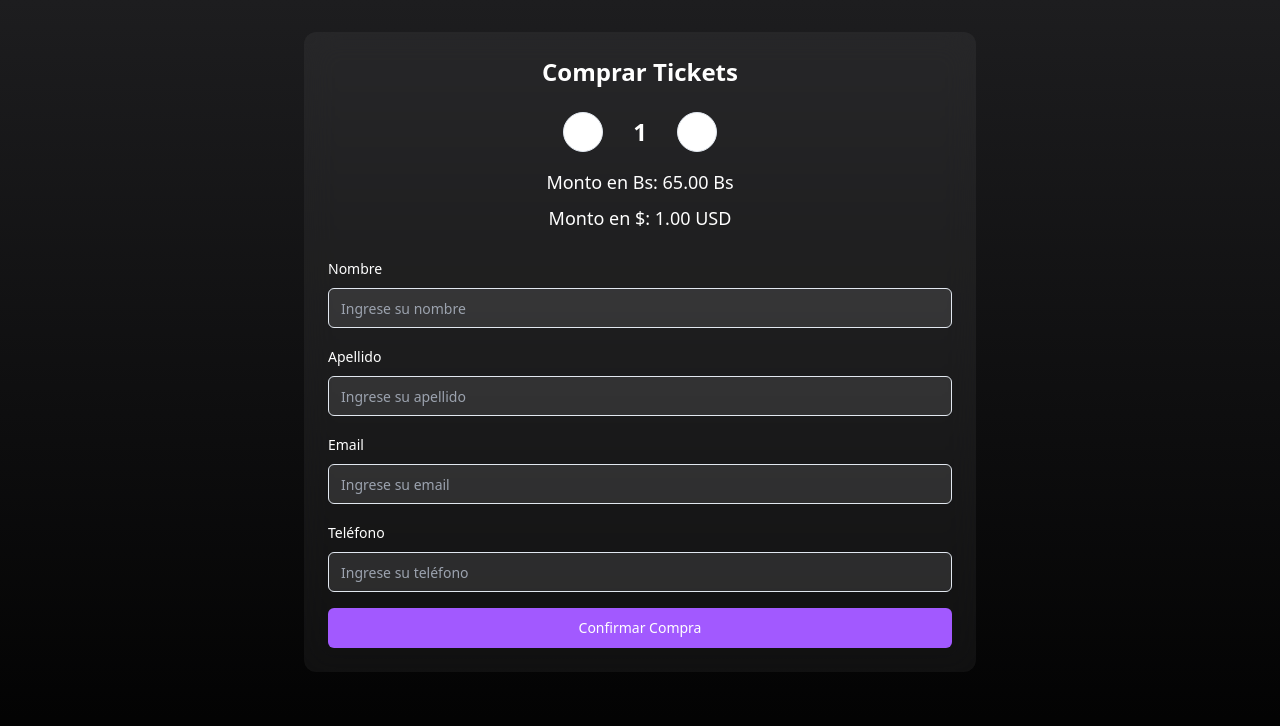
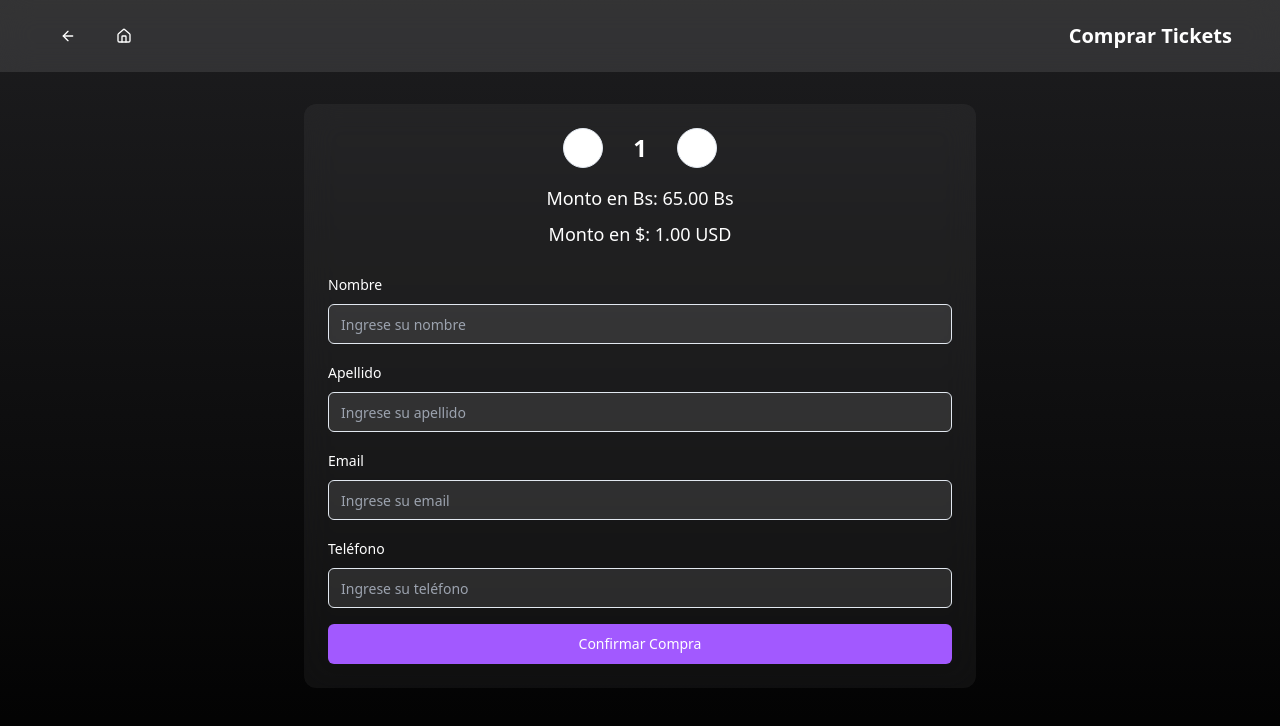
Before and after one commit to Kanthares/gana-tu-rifa-33, a React (Vite) app: page /buy-tickets in a window 1280 px wide. Shown: the top 726 px of the page. Built offline with nearby package versions, Linux system fonts and the light colour scheme.

Commit message:
Add navigation menu for events
Implement a navigation menu that allows users to go back and return to events or the main menu.
[skip gpt_engineer]

```diff
--- a/src/components/TicketForm.tsx
+++ b/src/components/TicketForm.tsx
@@ -2,7 +2,8 @@ import React, { useState } from "react";
 import { useForm } from "react-hook-form";
 import { Input } from "@/components/ui/input";
 import { Button } from "@/components/ui/button";
-import { Minus, Plus } from "lucide-react";
+import { Minus, Plus, ArrowLeft, Home } from "lucide-react";
+import { Link, useNavigate } from "react-router-dom";
 import {
   Form,
   FormControl,
@@ -19,12 +20,13 @@ type FormData = {
   phone: string;
 };
 
-const TICKET_PRICE_BS = 65; // Example price in Bolivares
-const TICKET_PRICE_USD = 1; // Example price in USD
+const TICKET_PRICE_BS = 65;
+const TICKET_PRICE_USD = 1;
 
 const TicketForm = () => {
   const [ticketCount, setTicketCount] = useState(1);
   const form = useForm<FormData>();
+  const navigate = useNavigate();
 
   const handleIncrement = () => {
     setTicketCount((prev) => prev + 1);
@@ -40,11 +42,35 @@ const TicketForm = () => {
 
   return (
     <div className="min-h-screen bg-gradient-to-b from-secondary to-black text-white">
+      {/* Navigation Menu */}
+      <nav className="bg-white/10 backdrop-blur-lg p-4">
+        <div className="container mx-auto flex justify-between items-center">
+          <div className="flex items-center gap-4">
+            <Button
+              variant="ghost"
+              size="icon"
+              onClick={() => navigate(-1)}
+              className="text-white hover:text-white/80"
+            >
+              <ArrowLeft className="h-5 w-5" />
+            </Button>
+            <Link to="/">
+              <Button
+                variant="ghost"
+                size="icon"
+                className="text-white hover:text-white/80"
+              >
+                <Home className="h-5 w-5" />
+              </Button>
+            </Link>
+          </div>
+          <h1 className="text-xl font-bold">Comprar Tickets</h1>
+        </div>
+      </nav>
+
       <div className="container mx-auto px-4 py-8">
         <div className="max-w-2xl mx-auto space-y-8">
           <div className="bg-white/5 backdrop-blur-lg rounded-xl p-6 space-y-6">
-            <h2 className="text-2xl font-bold text-center">Comprar Tickets</h2>
-
             {/* Ticket Counter */}
             <div className="space-y-4">
               <div className="flex items-center justify-center space-x-4">
```
